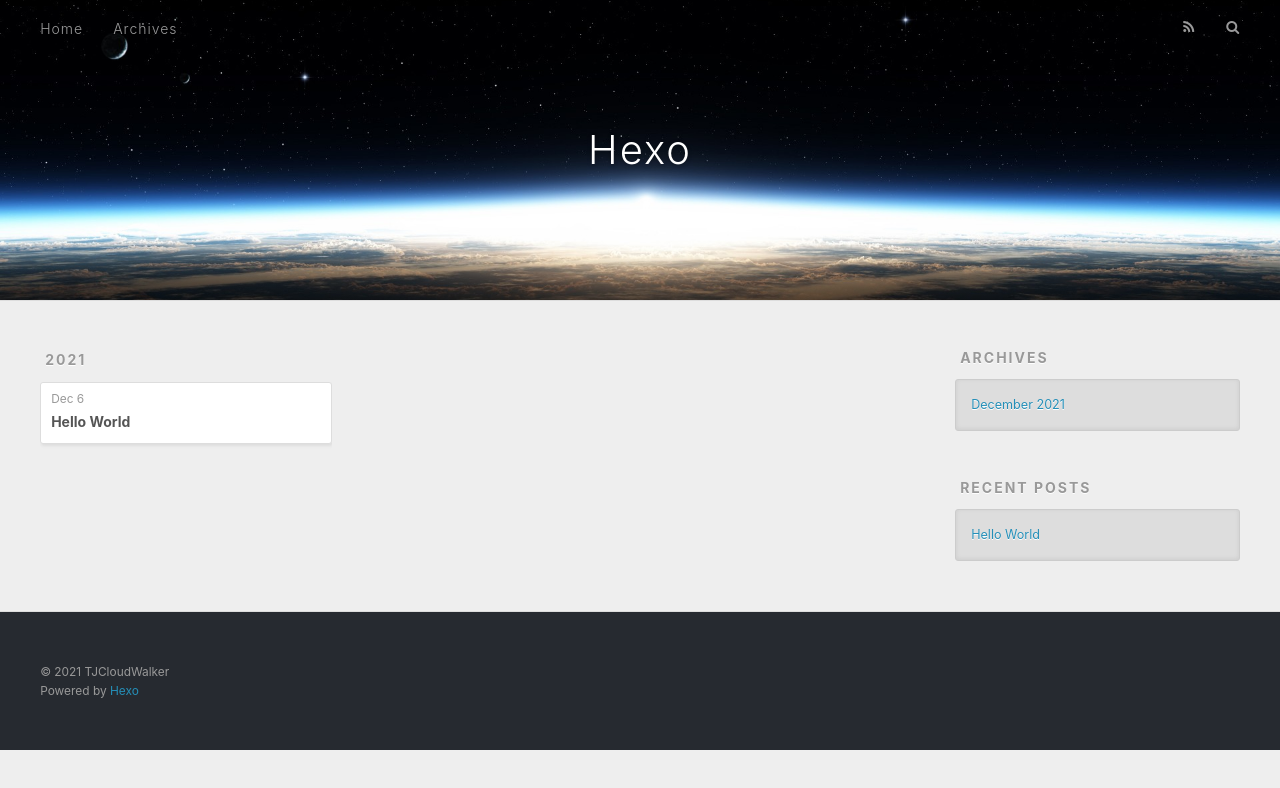
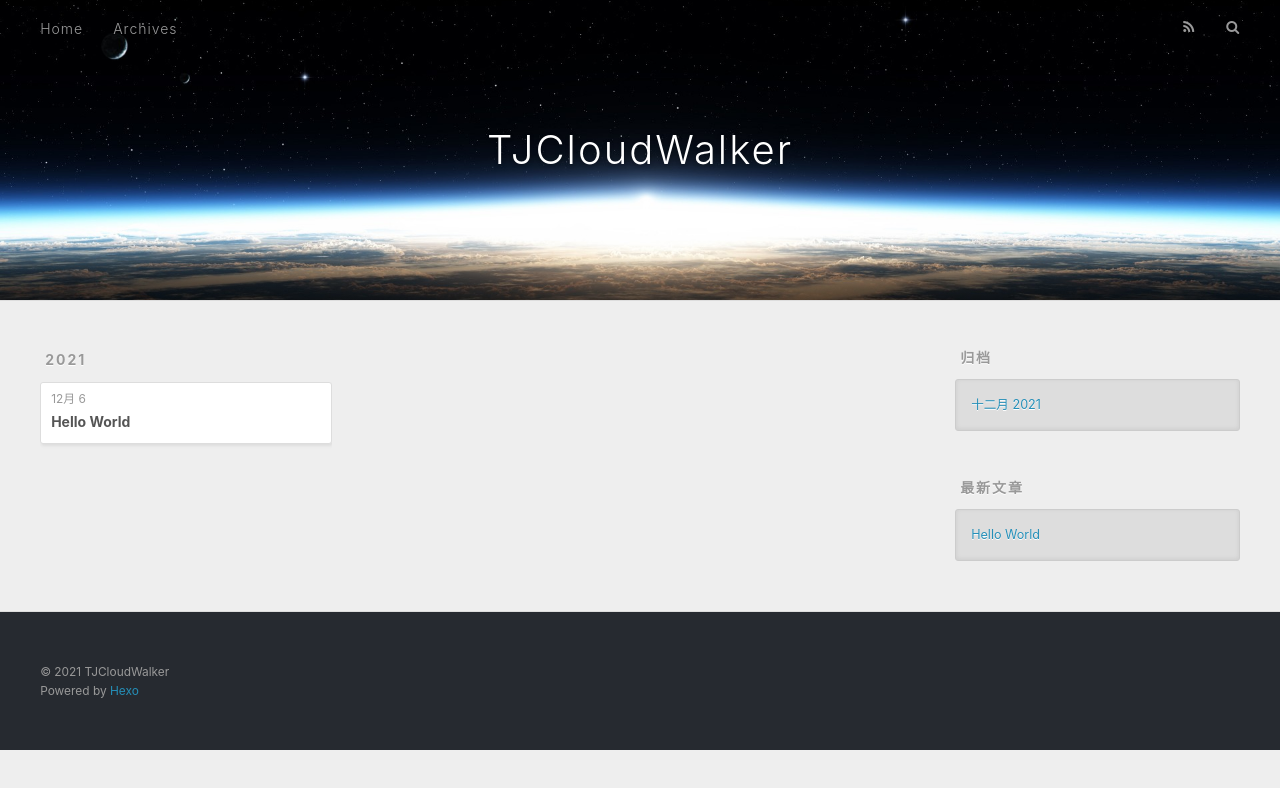
Before and after one commit to theTJCloudWalker/theTJCloudWalker.github.io, a plain HTML site: page archives/index.html in a window 1280 px wide. Drawn offline with nearby package versions, Linux system fonts and the light colour scheme.

Commit message:
Site updated: 2021-12-07 00:26:07

```diff
--- a/archives/index.html
+++ b/archives/index.html
@@ -5,17 +5,17 @@
 
 
 
-  <title>Archives | Hexo</title>
+  <title>归档 | TJCloudWalker</title>
   <meta name="viewport" content="width=device-width, initial-scale=1, maximum-scale=1">
   <meta property="og:type" content="website">
-<meta property="og:title" content="Hexo">
-<meta property="og:url" content="http://example.com/archives/index.html">
-<meta property="og:site_name" content="Hexo">
-<meta property="og:locale" content="en_US">
+<meta property="og:title" content="TJCloudWalker">
+<meta property="og:url" content="http://thetjcloudwalker.github.io/archives/index.html">
+<meta property="og:site_name" content="TJCloudWalker">
+<meta property="og:locale" content="zh_CN">
 <meta property="article:author" content="TJCloudWalker">
 <meta name="twitter:card" content="summary">
 
-    <link rel="alternate" href="/atom.xml" title="Hexo" type="application/atom+xml">
+    <link rel="alternate" href="/atom.xml" title="TJCloudWalker" type="application/atom+xml">
 
 
     <link rel="icon" href="/favicon.png">
@@ -36,7 +36,7 @@
   <div id="header-outer" class="outer">
     <div id="header-title" class="inner">
       <h1 id="logo-wrap">
-        <a href="/" id="logo">Hexo</a>
+        <a href="/" id="logo">TJCloudWalker</a>
       </h1>
 
     </div>
@@ -53,10 +53,10 @@
 
           <a id="nav-rss-link" class="nav-icon" href="/atom.xml" title="RSS Feed"></a>
 
-        <a id="nav-search-btn" class="nav-icon" title="Search"></a>
+        <a id="nav-search-btn" class="nav-icon" title="搜索"></a>
       </nav>
       <div id="search-form-wrap">
-        <form action="//google.com/search" method="get" accept-charset="UTF-8" class="search-form"><input type="search" name="q" class="search-form-input" placeholder="Search"><button type="submit" class="search-form-submit">&#xF002;</button><input type="hidden" name="sitesearch" value="http://example.com"></form>
+        <form action="//google.com/search" method="get" accept-charset="UTF-8" class="search-form"><input type="search" name="q" class="search-form-input" placeholder="Search"><button type="submit" class="search-form-submit">&#xF002;</button><input type="hidden" name="sitesearch" value="http://thetjcloudwalker.github.io"></form>
       </div>
     </div>
   </div>
@@ -79,7 +79,7 @@
   <div class="archive-article-inner">
     <header class="archive-article-header">
       <a href="/2021/12/06/hello-world/" class="archive-article-date">
-  <time datetime="2021-12-06T02:55:24.612Z" itemprop="datePublished">Dec 6</time>
+  <time datetime="2021-12-06T02:55:24.612Z" itemprop="datePublished">12月 6</time>
 </a>
 
 
@@ -111,9 +111,9 @@
 
 
   <div class="widget-wrap">
-    <h3 class="widget-title">Archives</h3>
+    <h3 class="widget-title">归档</h3>
     <div class="widget">
-      <ul class="archive-list"><li class="archive-list-item"><a class="archive-list-link" href="/archives/2021/12/">December 2021</a></li></ul>
+      <ul class="archive-list"><li class="archive-list-item"><a class="archive-list-link" href="/archives/2021/12/">十二月 2021</a></li></ul>
     </div>
   </div>
 
@@ -121,7 +121,7 @@
 
 
   <div class="widget-wrap">
-    <h3 class="widget-title">Recent Posts</h3>
+    <h3 class="widget-title">最新文章</h3>
     <div class="widget">
       <ul>
 
```
Also changed, not shown: 2021/12/06/hello-world/index.html (+12 -12 lines), archives/2021/12/index.html (+13 -13 lines), archives/2021/index.html (+13 -13 lines), index.html (+13 -13 lines).
